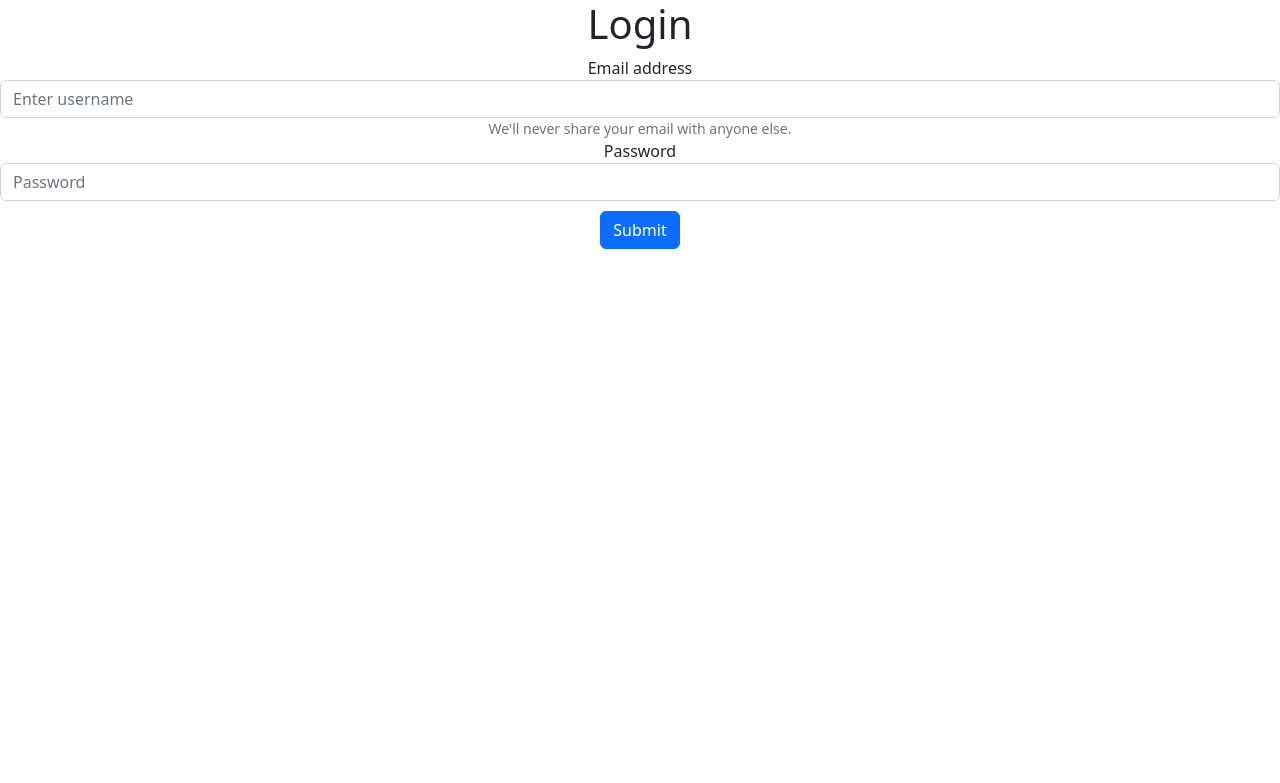
After one commit to alvarorenan/projetolipcrud, a Django app: page /login/ in a window 1280 px wide. The commit adds this page. Shown: the top 783 px of the page. Run offline with Django 4.2, Linux system fonts and the light colour scheme.

Commit message:
function login logout

```diff
--- a/core/views.py
+++ b/core/views.py
@@ -1,8 +1,31 @@
-from django.shortcuts import render
+from django.shortcuts import render, redirect
 from core.models import Evento
+from django.contrib.auth.decorators import login_required
+from django.contrib.auth import authenticate, login, logout
+from django.contrib import messages
 # Create your views here.
+
+def login_user(request):
+    return render(request, 'login.html')
+def submit_login(request):
+    if request.POST:
+        username = request.POST.get('username')
+        password = request.POST.get('password')
+        user = authenticate(username=username, password=password)
+        if user is not None:
+            login(request, user)
+            return redirect('/')
+        else:
+            messages.error(request, "Usuário ou senha inválido")
+
+    return redirect('/')
+@login_required(login_url='/login/')
 def lista_eventos(request):
     usuario = request.user
-    evento = Evento.objects.all()
+    evento = Evento.objects.filter(usuario=usuario)
     dados = {'eventos': evento}
     return render(request, 'agenda.html', dados)
+
+def logout_user(request):
+    logout(request)
+    return redirect('/')
--- a/projetolipdjango/urls.py
+++ b/projetolipdjango/urls.py
@@ -22,5 +22,8 @@ urlpatterns = [
     path('admin/', admin.site.urls),
     path('agenda/', views.lista_eventos),
     path('', RedirectView.as_view(url='/agenda/')),
+    path('login/', views.login_user),
+    path('login/submit', views.submit_login),
+    path('logout/', views.logout_user),
 
 ]
--- /dev/null
+++ b/templates/login.html
@@ -0,0 +1,28 @@
+<head>
+<link href="https://cdn.jsdelivr.net/npm/bootstrap@5.2.3/dist/css/bootstrap.min.css" rel="stylesheet" integrity="sha384-rbsA2VBKQhggwzxH7pPCaAqO46MgnOM80zW1RWuH61DGLwZJEdK2Kadq2F9CUG65" crossorigin="anonymous">
+
+<meta charset="UTF-8">
+</head>
+<body>
+<div align="center">
+<h1>Login</h1>
+<form action="submit" method="post">{% csrf_token %}
+  <div class="form-group">
+    <label for="username">Email address</label>
+    <input type="username" name="username" class="form-control" id="username" aria-describedby="emailHelp" placeholder="Enter username">
+    <small id="emailHelp" class="form-text text-muted">We'll never share your email with anyone else.</small>
+  </div>
+  <div class="form-group">
+    <label for="password">Password</label>
+    <input type="password" name="password" class="form-control" id="password" placeholder="Password">
+  </div>
+    <div style="margin-top: 10px">
+  <button type="submit" class="btn btn-primary">Submit</button>
+    </div>
+</form>
+    {% for message in messages %}
+        <strong><p style="color: red">{{ message }}</p></strong>
+    {% endfor %}
+</div>
+</body>
+</html>
--- a/templates/model-header.html
+++ b/templates/model-header.html
@@ -3,3 +3,4 @@
 <link rel="stylesheet" href="{% static 'core/css/style.css' %}">
 <meta charset="UTF-8">
 <title>Agenda</title>
+<div align="right"><a href="/logout">logout</a></div>
```
